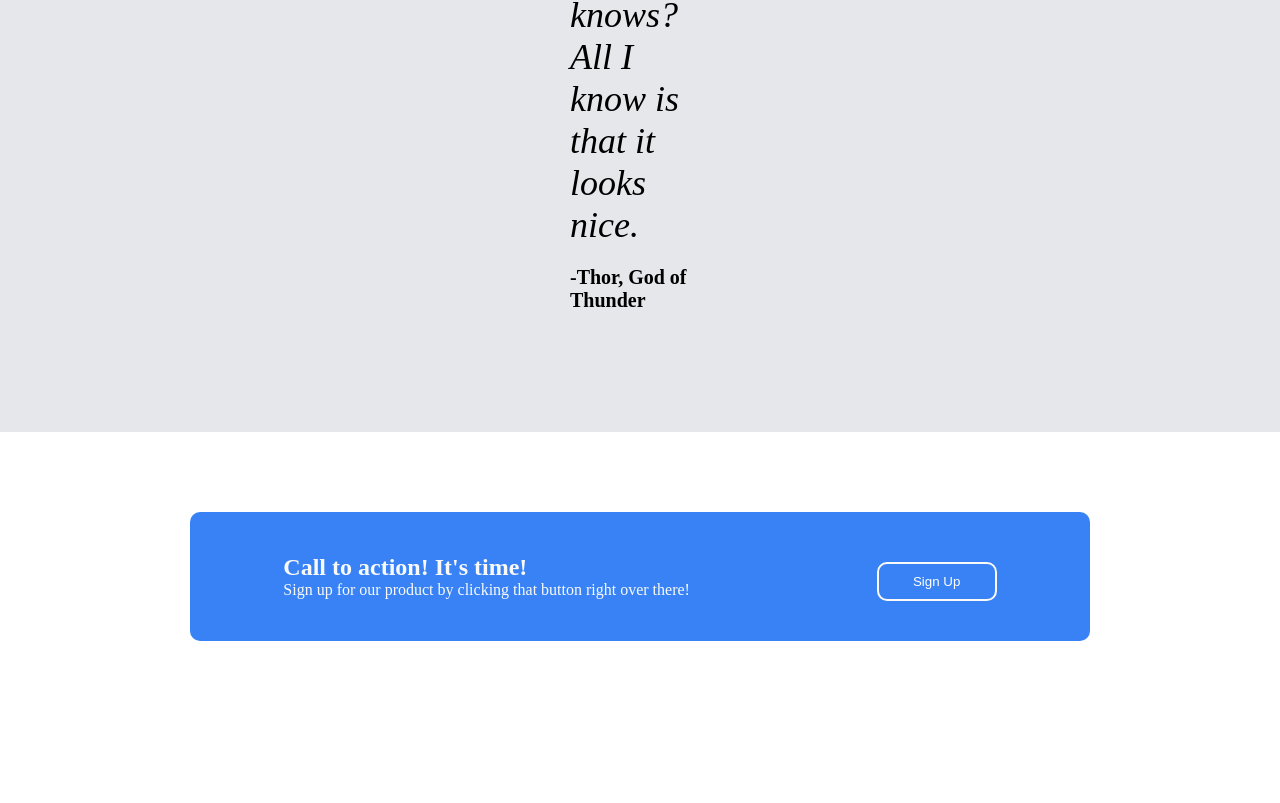
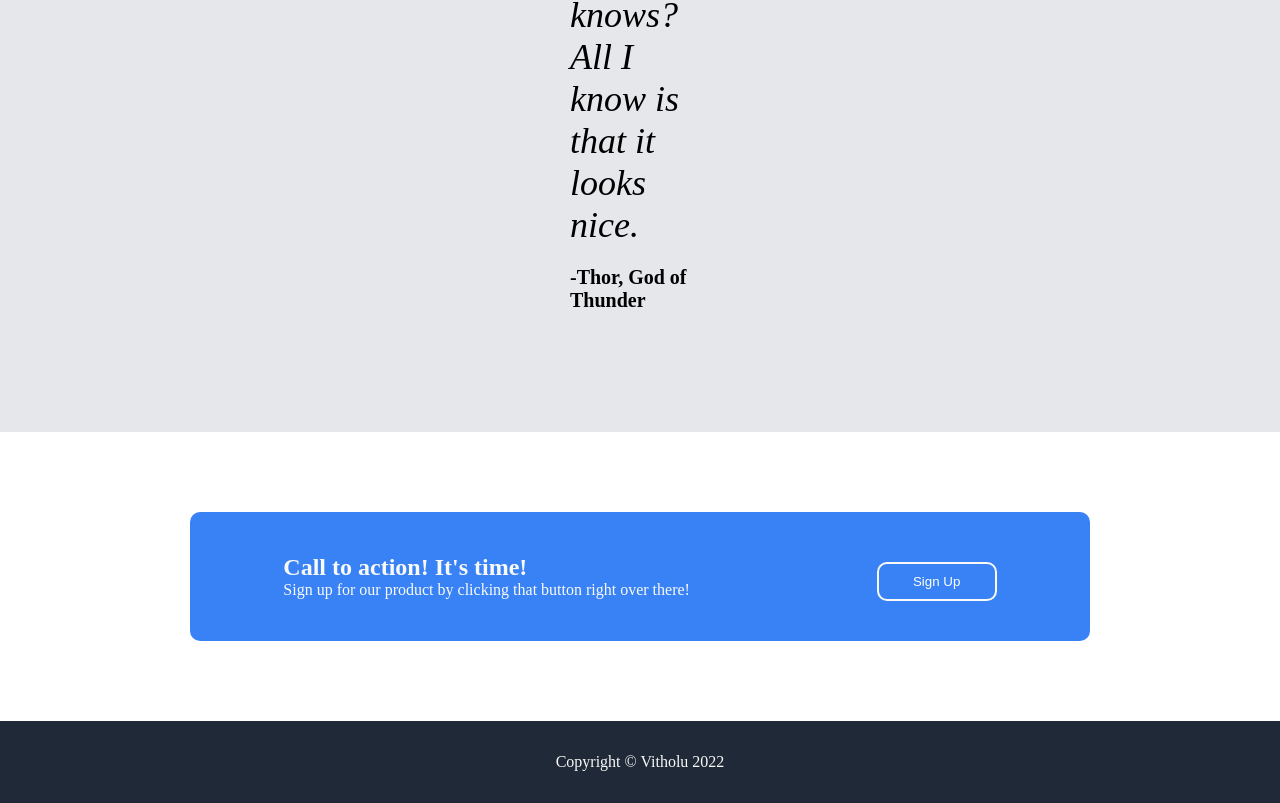
Before and after one commit to Vitholu/simple-landing-page, a plain HTML site: page index.html in a window 1280 px wide. Shown: the part 1725-2528 px from the top of the page. Before the commit the page ends 2446 px from the top, so only its background shows below. Drawn offline with Linux system fonts and the light colour scheme.

Commit message:
Add footer section

```diff
--- a/index.html
+++ b/index.html
@@ -87,6 +87,8 @@
 				<button class="btn cta-btn">Sign Up</button>
 			</div>
 		</div>
-		<div class="footer"></div>
+		<div class="footer">
+			<p class="footer-text">Copyright © Vitholu 2022</p>
+		</div>
 	</body>
 </html>
--- a/styles.css
+++ b/styles.css
@@ -178,3 +178,17 @@ a {
 .btn.cta-btn {
 	border: 2px solid #f9faf8;
 }
+
+/* Footer */
+
+.footer {
+	background-color: #1f2937;
+	padding: 32px;
+}
+
+.footer-text {
+	display: flex;
+	justify-content: center;
+	align-items: center;
+	color: #f9faf8;
+}
```
